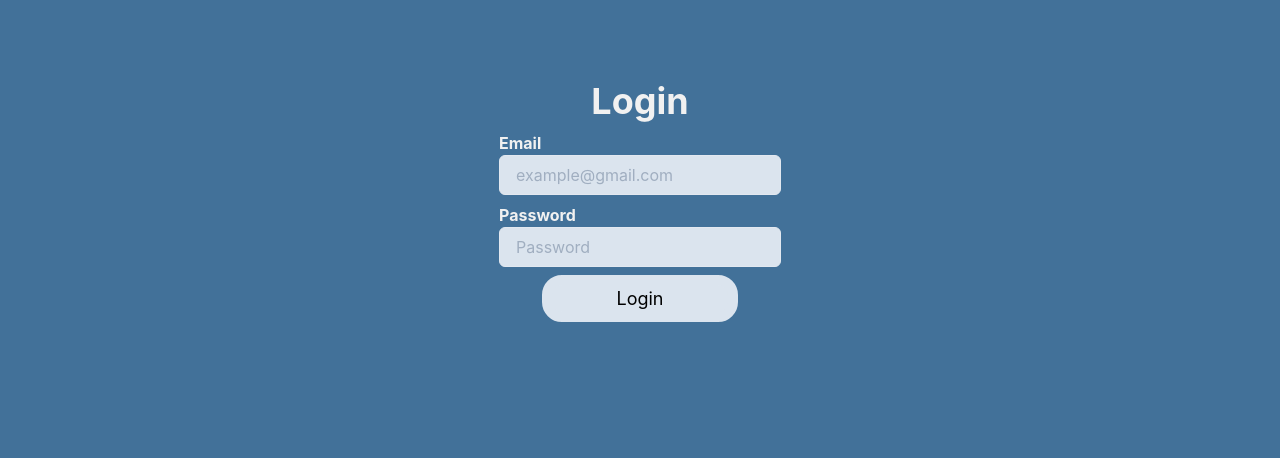
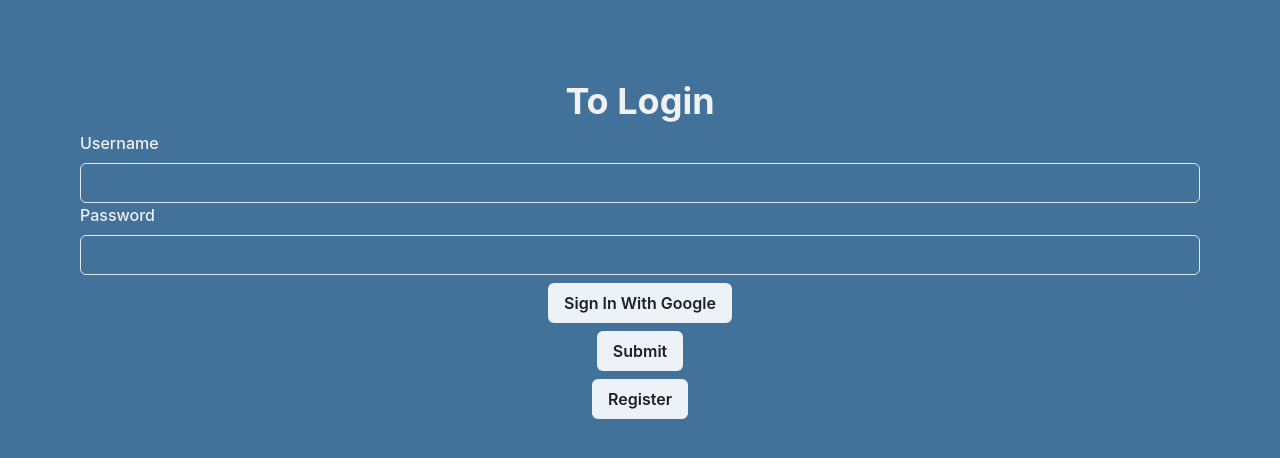
Before and after one commit to cvxluo/junior-design-project, a Next.js app: page /login in a window 1280 px wide. Shown: the top 458 px of the page. Built offline with nearby package versions, Linux system fonts and the light colour scheme.

Commit message:
resolving merge conflict

```diff
--- a/src/screens/Login/Login.jsx
+++ b/src/screens/Login/Login.jsx
@@ -1,49 +1,72 @@
+import { useState } from "react";
 import {
   Box,
   VStack,
   Heading,
-  Text,
   Input,
   Button,
-  Link,
+  FormControl,
+  FormLabel,
 } from "@chakra-ui/react";
-import NextLink from "next/link";
 import urls from "utils/urls";
+import { signIn } from "next-auth/react";
+import { signUp } from "src/actions/User";
 
 export default function Login() {
+  const [mode, setMode] = useState("To Login");
+  const [email, setEmail] = useState("");
+  const [password, setPassword] = useState("");
+
+  const handleSubmitInfo = (e) => {
+    e.preventDefault();
+    if (mode === "Register") {
+      signUp(email, password).then((res) => {
+        console.log(res);
+      });
+    } else {
+      signIn("credentials", {
+        username: email,
+        password: password,
+        callbackUrl: "/",
+      });
+    }
+  };
+
   return (
     <Box backgroundColor="blue">
       <VStack m="10vh">
-        <Heading color="lightgray">Login</Heading>
-        <Box align="start">
-          <Text fontSize="1xl" fontWeight="bold" color="lightgray">
-            Email
-          </Text>
-          <Input backgroundColor="lightblue" placeholder="example@gmail.com" />
-        </Box>
-        <Box align="start">
-          <Text fontSize="1xl" fontWeight="bold" color="lightgray">
-            Password
-          </Text>
-          <Input backgroundColor="lightblue" placeholder="Password" />
-        </Box>
+        <Heading color="lightgray">{mode}</Heading>
+        <FormControl color="lightgray">
+          <FormLabel>Username</FormLabel>
+          <Input
+            type="email"
+            value={email}
+            onChange={(e) => setEmail(e.target.value)}
+          />
+          <FormLabel>Password</FormLabel>
+          <Input
+            type="password"
+            value={password}
+            onChange={(e) => setPassword(e.target.value)}
+          />
+        </FormControl>
+        {mode === "To Login" && (
+          <Button
+            onClick={() => signIn("google", { callbackUrl: urls.pages.home })}
+          >
+            Sign In With Google
+          </Button>
+        )}
 
-        <NextLink href={urls.pages.home} passHref>
-          <Link
-            backgroundColor="lightblue"
-            borderStyle="solid"
-            borderWidth={10}
-            borderColor="lightblue"
-            margin="1em 2em"
-            padding="0 4em"
-            borderRadius={20}
-            color="black"
-          >
-            <Text display="block" fontSize={18} margin="0em" textAlign="center">
-              Login
-            </Text>
-          </Link>
-        </NextLink>
+        <Button onClick={(e) => handleSubmitInfo(e)}>Submit</Button>
+
+        <Button
+          onClick={() => {
+            setMode(mode === "To Login" ? "Register" : "To Login");
+          }}
+        >
+          {mode === "To Login" ? "Register" : "To Login"}
+        </Button>
       </VStack>
     </Box>
   );
```
